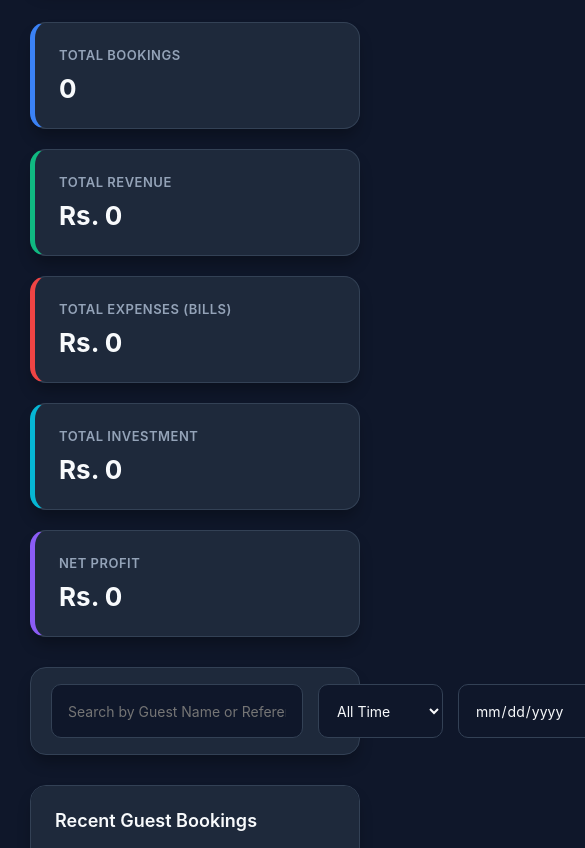
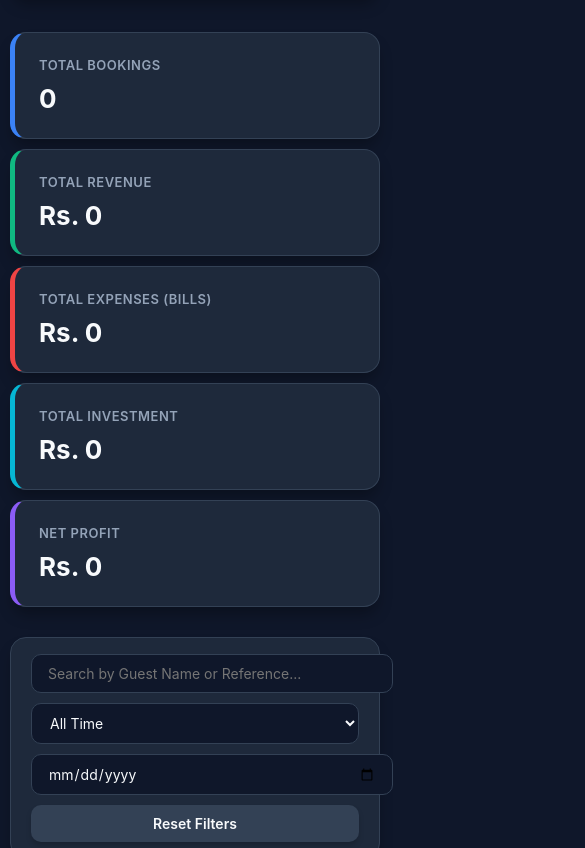
Before and after one commit to bilal-elahi/veyr-stays-system, a website: page public/index.html in a window 390 px wide. Shown: the part 190-1038 px from the top of the page, 585 px wide, since content can reach past the window. Drawn offline with Linux system fonts and the light colour scheme; no server answers.

Commit message:
Make dashboard mobile responsive

```diff
--- a/public/style.css
+++ b/public/style.css
@@ -304,3 +304,39 @@ tr:hover td {
 .controls-bar select:focus {
     border-color: var(--primary);
 }
+/* --- Mobile Responsive Rules --- */
+.table-responsive {
+  width: 100%;
+  overflow-x: auto;
+  -webkit-overflow-scrolling: touch;
+}
+
+@media (max-width: 768px) {
+  .dashboard-container {
+    padding: 10px;
+    width: 100%;
+    box-sizing: border-box;
+  }
+
+  .metrics-grid, .tables-split {
+    display: flex;
+    flex-direction: column;
+    gap: 10px;
+  }
+
+  .table-container.half {
+    width: 100% !important;
+  }
+
+  .controls-bar {
+    display: flex;
+    flex-direction: column;
+    gap: 10px;
+  }
+
+  .controls-bar input,
+  .controls-bar select,
+  .controls-bar button {
+    width: 100%;
+  }
+}
```
